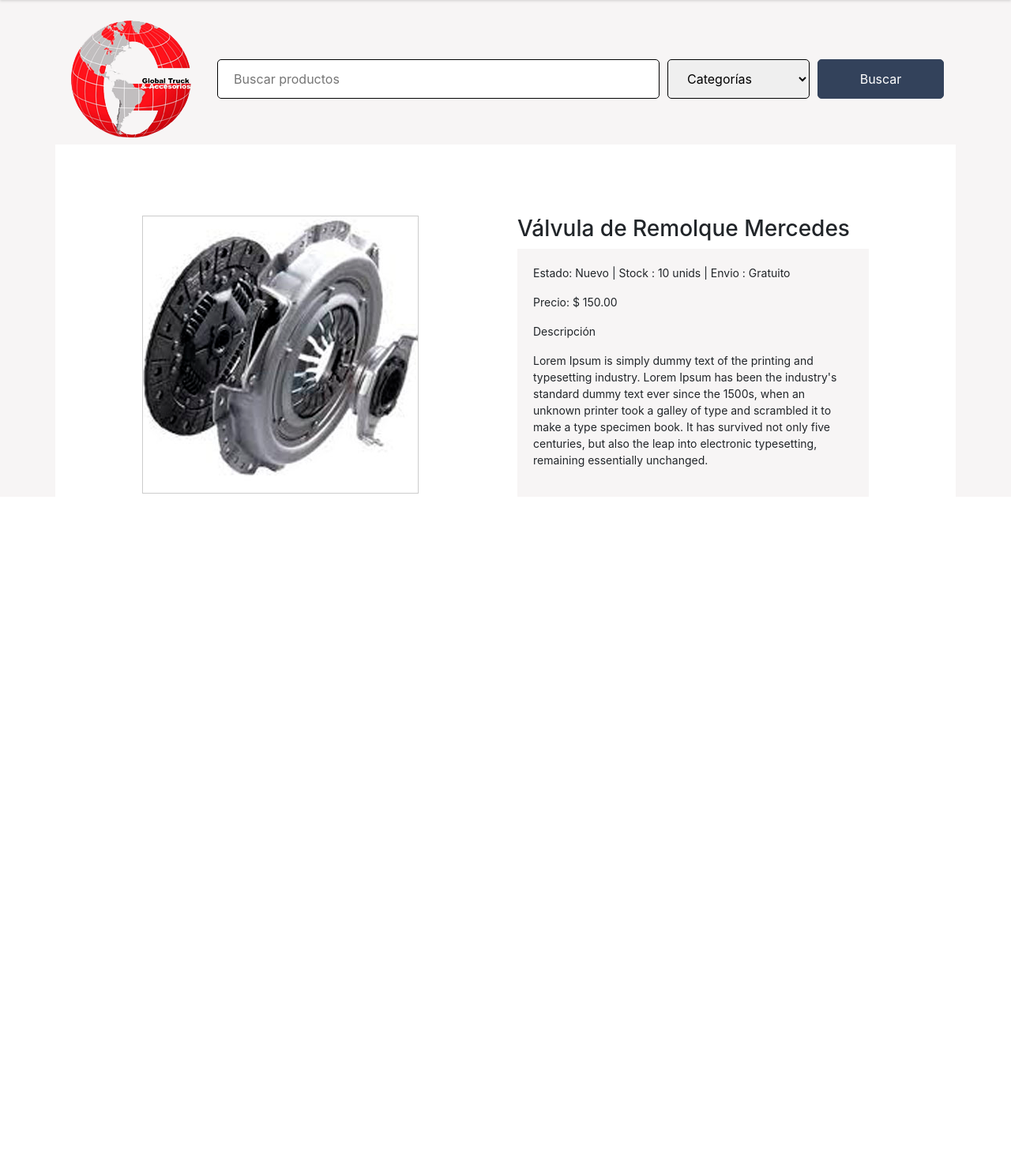
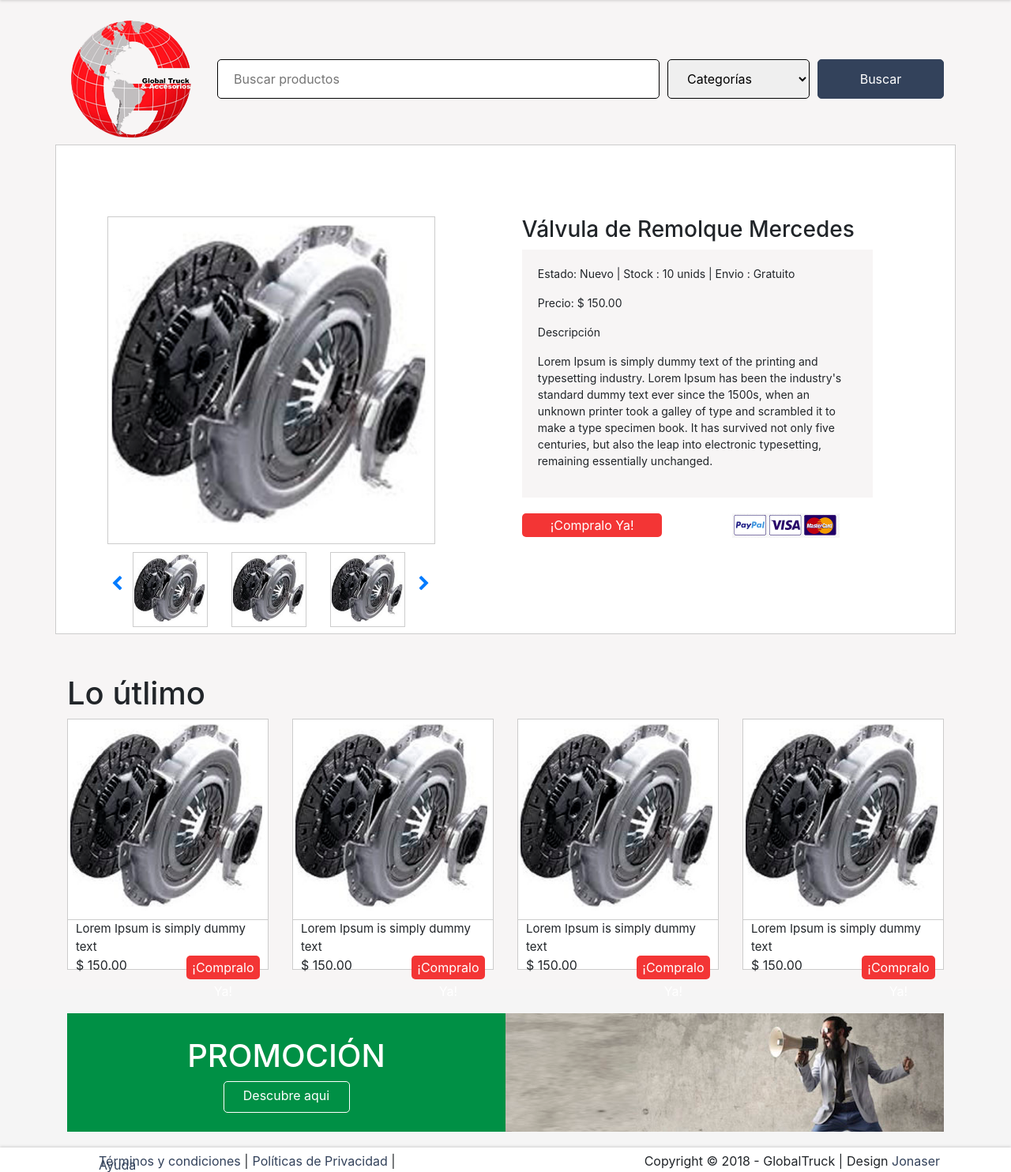
Before and after one commit to jonaser06/globaltruck-api, a PHP site: page /PHP-Slim-Restful/maquetado/detalle.html in a window 1280 px wide. Shown: the part 30-1514 px from the top of the page at 79% size. Before the commit the page ends 655 px from the top, so only its background shows below. Run offline with PHP 8.4, Linux system fonts and the light colour scheme.

Commit message:
detalle product

```diff
--- a/maquetado/css/style.css
+++ b/maquetado/css/style.css
@@ -362,6 +362,102 @@ header{
     color: #fff;
     border-radius: 5px;
 }
+.payment{
+    position: relative;
+    float: right;
+    width: 40%;
+    margin-top: 20px;
+
+}
+.section-lastest-product{
+    height: 450px;
+    background: #f7f5f5;
+}
+.lastest-product{
+    padding: 0px;
+    height: 318px;
+    background: #fff;
+}
+.container-product{
+
+    padding-top: 4%;
+}
+.iner-title{
+    font-size: 15px;
+    overflow: hidden;
+}
+.iner-item{
+    height: 318px;
+    background: #f7f5f5;
+}
+.iner-price{
+    position: relative;
+    width: 50%;
+    float: left;
+}
+.iner-item img{
+    width: 255px;
+    height: 255px;
+    overflow: hidden;
+    border: 1px solid #ccc;
+}
+.iner-content{
+    width: 255px;
+    height: 63px;
+    padding-left: 10px;
+    padding-right: 10px;
+    background: #fff;
+    border-top: 0px !important;
+    border: 1px solid #ccc;
+}
+.slick{
+    margin-left: 65px;
+}
+.slick-win ul li img{
+    width: 100%;
+    height: 100%;
+}
+.slick-win{
+    position: relative;
+    left: 0;
+    display: inline-block;
+    width: 500px;
+    height: 95px;
+}
+.slick-win ul li{
+    float: left;
+    list-style: none;
+    margin-right: 30px;
+    border: 1px solid #ccc;
+    width: 95px;
+    height: 95px;
+    overflow: hidden;
+}
+.slick-win ul{
+    float: left;
+    padding: 0px;
+}
+.slick-container{
+    position: absolute;
+    margin-top: 10px;
+    margin-left: 32px;
+    margin-right: 32px;
+    height: 95px;
+    width: 350px;
+    overflow: hidden;
+}
+.slick-left, .slick-right{
+    position: relative;
+    top: 35px;
+    font-size: 20px;
+    font-weight: bold;
+}
+.slick-left{
+    left: 5px;
+}
+.slick-right{
+    left: 375px;
+}
 .footer{
     width: 100%;
     height: 5%;
@@ -512,10 +608,19 @@ header{
 }
 .product-bg{
     background: #fff;
+    height: 620px;
+    border: 1px solid #ccc;
 }
 .product-detail-image{
+    position: relative;
+    width: 415px;
+    height: 415px;
     border: 1px solid #ccc;
-    overflow: hidden;
+}
+.product-detail-image img{
+    position: relative;
+    width: 100%;
+    height: 100%;
 }
 .product-top{
     padding-top: 90px;
--- a/maquetado/detalle.html
+++ b/maquetado/detalle.html
@@ -63,12 +63,25 @@
     <div class="product-detail">
         <div class="container product-bg">
             <div class="row product-top">
-                <div class="col-1"></div>
-                <div class="col-4">
-                    <div class="product-detail-image">
-                        <img src="img/products.jpg" alt="">
+
+                    <div class="slick">
+                        <div class="product-detail-image">
+                            <img src="img/products.jpg" alt="">
+                        </div>
+                        <div class="slick-container">
+                            <div class="slick-win">
+                                <ul>
+                                    <li><img src="img/products.jpg" alt=""></li>
+                                    <li><img src="img/products.jpg" alt=""></li>
+                                    <li><img src="img/products.jpg" alt=""></li>
+                                    <li><img src="img/products.jpg" alt=""></li>
+                                </ul>
+                            </div>
+                        </div>
+                        <a href="#" class="slick-left"><span class="fa fa-chevron-left"></a>
+                        <a href="#" class="slick-right"><span class="fa fa-chevron-right"></a>
                     </div>
-                </div>
+
                 <div class="col-1"></div>
                 <div class="col-5">
                     <h3>Válvula de Remolque Mercedes</h3>
@@ -85,10 +98,88 @@
                             but also the leap into electronic typesetting,
                             remaining essentially unchanged.</p>
                     </div>
+                    <a href="#" class="bottom-buy" style="float:left;">¡Compralo Ya!</a>
+                    <div class="payment">
+                        <img src="assets/payment.png" alt="">
+                    </div>
                 </div>
             </div>
-            <div class="row min">
-
+        </div>
+    </div>
+    <div class="section-lastest-product">
+        <div class="container container-product">
+            <h1>Lo útlimo</h1>
+            <div class="lastest-product">
+                <div class="row">
+                    <div class="col-3 iner-item">
+                        <img src="img/products.jpg" alt="">
+                        <div class="iner-content">
+                            <div class="iner-title">Lorem Ipsum is simply dummy text</div>
+                            <div class="iner-price">$ 150.00</div>
+                            <a href="#" class="bottom-buy" style="margin-top:0px; margin-right:0px;">¡Compralo Ya!</a>
+                        </div>
+                    </div>
+                    <div class="col-3 iner-item">
+                        <img src="img/products.jpg" alt="">
+                        <div class="iner-content">
+                            <div class="iner-title">Lorem Ipsum is simply dummy text</div>
+                            <div class="iner-price">$ 150.00</div>
+                            <a href="#" class="bottom-buy" style="margin-top:0px; margin-right:0px;">¡Compralo Ya!</a>
+                        </div>
+                    </div>
+                    <div class="col-3 iner-item">
+                        <img src="img/products.jpg" alt="">
+                        <div class="iner-content">
+                            <div class="iner-title">Lorem Ipsum is simply dummy text</div>
+                            <div class="iner-price">$ 150.00</div>
+                            <a href="#" class="bottom-buy" style="margin-top:0px; margin-right:0px;">¡Compralo Ya!</a>
+                        </div>
+                    </div>
+                    <div class="col-3 iner-item">
+                        <img src="img/products.jpg" alt="">
+                        <div class="iner-content">
+                            <div class="iner-title">Lorem Ipsum is simply dummy text</div>
+                            <div class="iner-price">$ 150.00</div>
+                            <a href="#" class="bottom-buy" style="margin-top:0px; margin-right:0px;">¡Compralo Ya!</a>
+                        </div>
+                    </div>
+                </div>
+            </div>
+        </div>
+    </div>
+    <div class="ads-content" style="background:#f5f5f5;">
+        <div class="container">
+            <div class="block-ads col-12">
+                <div class="ads-promotion">
+                    <h1>PROMOCIÓN</h1>
+                    <a class="ads-bottom" href="#">Descubre aqui</a>
+                </div>
+                <div class="ads-image">
+                    <img src="img/ads-banner.jpg" alt="">
+                </div>
+            </div>
+        </div>
+    </div>
+    <div class="footer">
+        <div class="container">
+            <div class="row">
+                <div class="col-5">
+                    <div class="footer-option">
+                        <ul>
+                            <li><a href="#">Términos y condiciones</a> |</li>
+                            <li><a href="#">Políticas de Privacidad</a> |</li>
+                            <li><a href="#">Ayuda</a></li>
+                        </ul>
+                    </div>
+                </div>
+                <div class="col-7">
+                    <div class="copyright">
+                        <ul>
+                            <li>Copyright © 2018 - GlobalTruck |</li>
+                            <li>Design <a href="#">Jonaser</a></li>
+                        </ul>
+                    </div>
+                </div>
             </div>
         </div>
     </div>
--- a/maquetado/js/slider.js
+++ b/maquetado/js/slider.js
@@ -118,5 +118,25 @@ $(document).ready(function(){
     }
   });
 
+  $('.slick-right').click(function(e){
+    e.preventDefault();
+    if(posicion > -95){
+      posicion = posicion - 95;
+      $('.slick-win').animate({
+        'left' : posicion+'px'
+      });
+    }
+  });
+
+  $('.slick-left').click(function(e){
+    e.preventDefault();
+    if(posicion < 0){
+      posicion = posicion + 95;
+      $('.slick-win').animate({
+        'left' : posicion+'px'
+      });
+    }
+  });
+
 
 });
```
Also changed, not shown: maquetado/assets/payment.png (added), maquetado/img/products.jpg.
